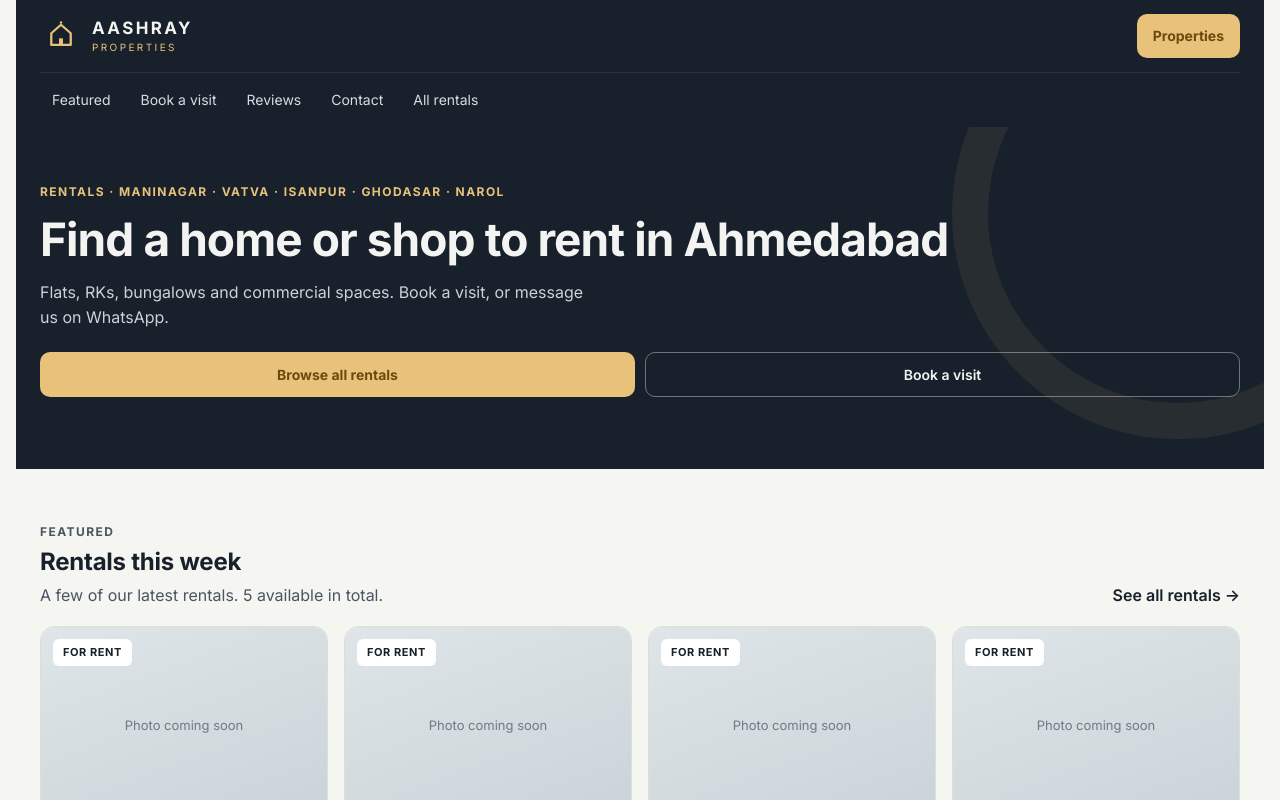
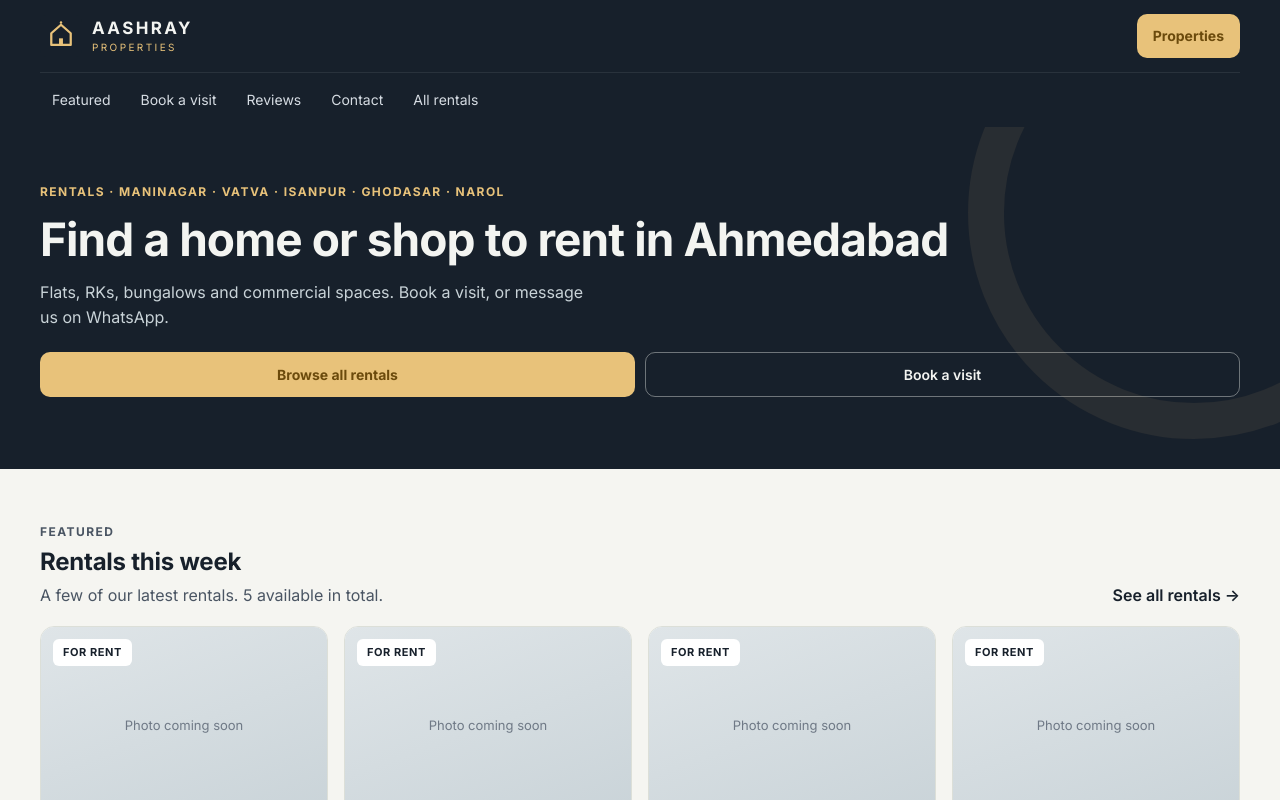
Before and after one commit to suraj-singh08/aashray-ahd, a plain HTML site: page index.html in a window 1280 px wide. Shown: the top 800 px of the page. Drawn offline with Linux system fonts and the light colour scheme.

Commit message:
Refactor styles for full-width layout and padding

```diff
--- a/styles.css
+++ b/styles.css
@@ -8,12 +8,12 @@
 }
 * { box-sizing: border-box; }
 html { scroll-behavior: smooth; scroll-padding-top: 130px; -webkit-text-size-adjust: 100%; }
-html, body { margin: 0; }
+html, body { margin: 0; width: 100%; }
 body {
   background: var(--paper); color: var(--ink);
   font: 16px/1.55 "Inter", system-ui, -apple-system, "Segoe UI", Roboto, sans-serif;
-  padding-left: max(16px, env(safe-area-inset-left, 0px));
-  padding-right: max(16px, env(safe-area-inset-right, 0px));
+  /* Keep the page backgrounds full-bleed; spacing belongs inside .wrap. */
+  padding: 0;
   overflow-x: hidden;
 }
 img { max-width: 100%; display: block; }
@@ -24,7 +24,13 @@ h3 { font-size: 17px; line-height: 1.3; font-weight: 600; text-wrap: balance; }
 a { color: inherit; }
 button, select, input, textarea { font: inherit; }
 :focus-visible { outline: 2px solid var(--gold); outline-offset: 2px; }
-.wrap { max-width: 1200px; margin: 0 auto; }
+.wrap {
+  width: 100%;
+  max-width: 1248px;
+  margin: 0 auto;
+  padding-left: max(16px, env(safe-area-inset-left, 0px));
+  padding-right: max(16px, env(safe-area-inset-right, 0px));
+}
 .kicker { font-size: 12px; letter-spacing: 0.12em; text-transform: uppercase; color: var(--gold-ink); font-weight: 700; }
 .muted { color: var(--ink-2); }
 .small { font-size: 14px; }
@@ -189,6 +195,7 @@ dialog::backdrop { background: rgba(10,14,18,0.55); }
   .filter-grid { grid-template-columns: repeat(3, minmax(0, 1fr)); align-items: end; }
 }
 @media (min-width: 900px) {
+  .wrap { padding-left: 24px; padding-right: 24px; }
   h1 { font-size: 46px; }
   .hero { padding: 56px 0 72px; }
   .grid { grid-template-columns: repeat(3, minmax(0, 1fr)); }
```
